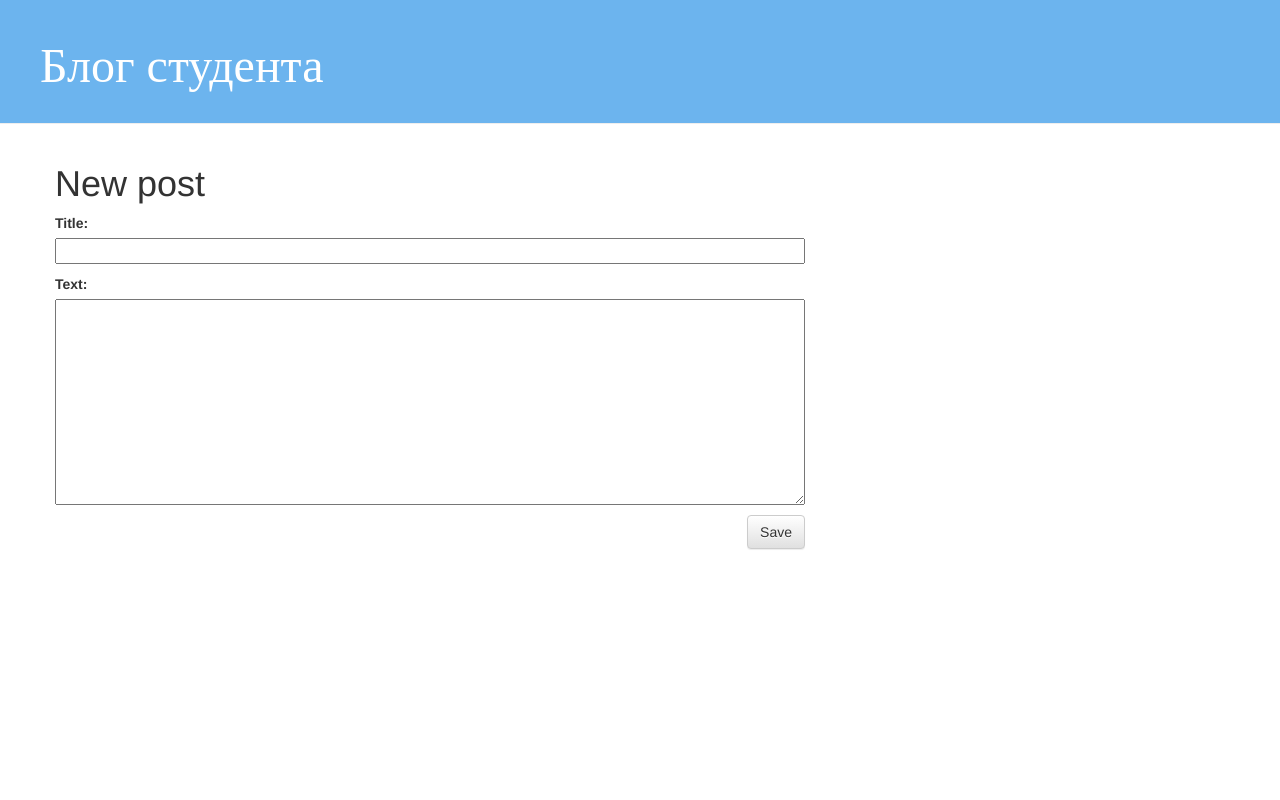
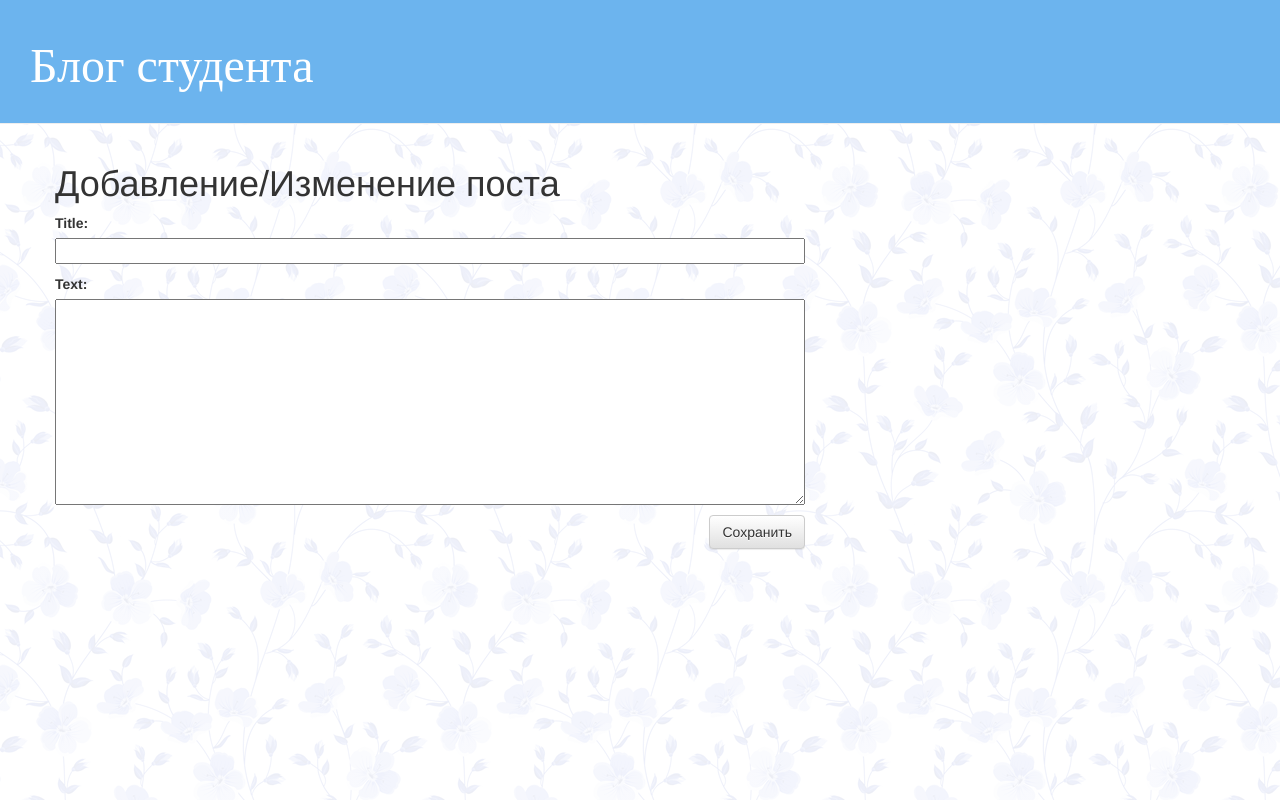
Before and after one commit to AshotKazarian/my-first-blog, a Django app: page /post/new/ in a window 1280 px wide. Run offline with Django 4.2, Linux system fonts and the light colour scheme; some libraries are stand-ins or nearby versions.

Commit message:
Большие изменения

```diff
--- a/blog/static/css/blog.css
+++ b/blog/static/css/blog.css
@@ -1,3 +1,7 @@
+body {
+    background: linear-gradient(rgba(255, 255, 255, 0.92), rgba(255, 255, 255, 0.92)), url("../images/background4.png");
+}
+
 h1 a {
     font-family: 'Italiana';
 		color: #ffffff;
@@ -6,7 +10,7 @@ h1 a {
 .page-header {
     background-color: #6CB4EE;
     margin-top: 0;
-    padding: 20px 20px 20px 40px;
+    padding: 20px 20px 20px 30px;
 }
 
 .page-header h1, .page-header h1 a, .page-header h1 a:visited, .page-header h1 a:active {
@@ -16,7 +20,7 @@ h1 a {
 }
 
 .content {
-    margin-left: 40px;
+    margin: 0 40px 0 40px;
 }
 
 h2, h3, h4 {
@@ -48,6 +52,7 @@ h2, h3, h4 {
     border: solid 2px #6CB4EE;
     padding: 15px;
 		border-radius: 5px;
+		background-color: #ffffff;
 }
 
 .post h1 a, .post h1 a:visited {
--- a/blog/templates/blog/post_edit.html
+++ b/blog/templates/blog/post_edit.html
@@ -1,9 +1,9 @@
 {% extends 'blog/base.html' %}
 
 {% block content %}
-    <h1>New post</h1>
+    <h1>Добавление/Изменение поста</h1>
     <form method="POST" class="post-form">{% csrf_token %}
         {{ form.as_p }}
-        <button type="submit" class="save btn btn-default">Save</button>
+        <button type="submit" class="save btn btn-default">Сохранить</button>
     </form>
 {% endblock %}
--- a/blog/views.py
+++ b/blog/views.py
@@ -2,6 +2,7 @@ from django.shortcuts import render, redirect, get_object_or_404
 from django.utils import timezone
 from .models import Post
 from .forms import PostForm
+from django.http import HttpResponse
 
 def post_list(request):
     posts = Post.objects.filter(published_date__lte=timezone.now()).order_by('-published_date')
@@ -37,3 +38,10 @@ def post_edit(request, pk):
     else:
         form = PostForm(instance=post)
     return render(request, 'blog/post_edit.html', {'form': form})
+
+
+
+
+def sample_view(request):
+    html = '<body><h1>Django sample_view</h1><br><p>Отладка sample_view</p></body>'
+    return HttpResponse(html)
--- a/mysite/settings.py
+++ b/mysite/settings.py
@@ -38,6 +38,7 @@ INSTALLED_APPS = [
     'django.contrib.messages',
     'django.contrib.staticfiles',
     'blog',
+    'debug_toolbar',
 ]
 
 MIDDLEWARE = [
@@ -48,6 +49,7 @@ MIDDLEWARE = [
     'django.contrib.auth.middleware.AuthenticationMiddleware',
     'django.contrib.messages.middleware.MessageMiddleware',
     'django.middleware.clickjacking.XFrameOptionsMiddleware',
+    'debug_toolbar.middleware.DebugToolbarMiddleware',
 ]
 
 ROOT_URLCONF = 'mysite.urls'
@@ -123,3 +125,7 @@ STATIC_ROOT = BASE_DIR / 'static'
 # https://docs.djangoproject.com/en/4.2/ref/settings/#default-auto-field
 
 DEFAULT_AUTO_FIELD = 'django.db.models.BigAutoField'
+
+INTERNAL_IPS = [
+    '127.0.0.1',
+]
--- a/mysite/urls.py
+++ b/mysite/urls.py
@@ -1,7 +1,17 @@
 from django.contrib import admin
 from django.urls import path, include
+from django.conf import settings
+from blog import views
+
 
 urlpatterns = [
     path('admin/', admin.site.urls),
     path('', include('blog.urls')),
+    path('sample/', views.sample_view),
 ]
+
+if settings.DEBUG:
+    import debug_toolbar
+    urlpatterns = [
+        path('__debug__/', include(debug_toolbar.urls)),
+    ] + urlpatterns
```
Also changed, not shown: blog/admin.py (+35 -1 lines), blog/templates/blog/post_detail.html (+11 -6 lines), blog/static/images/background3.png (added), blog/static/images/background4.png (added), db.sqlite3 (added), 1 other file.
